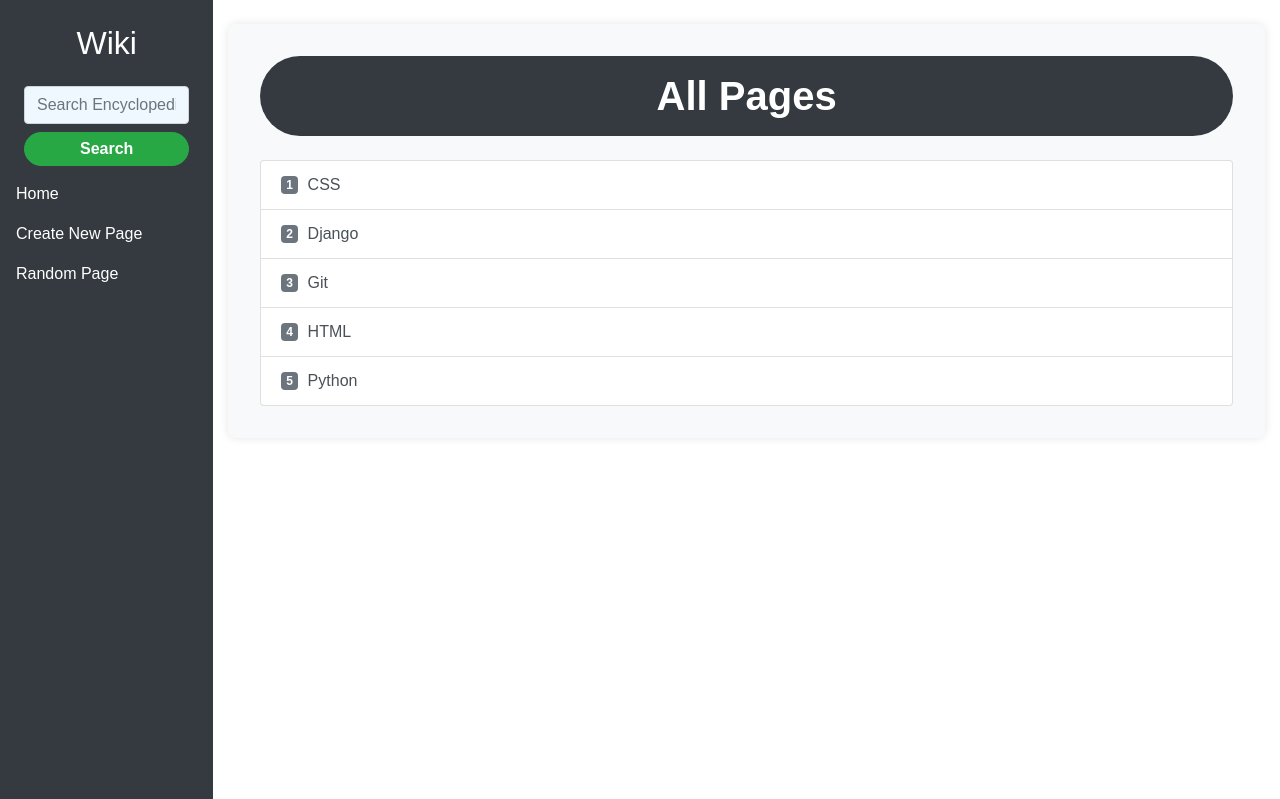
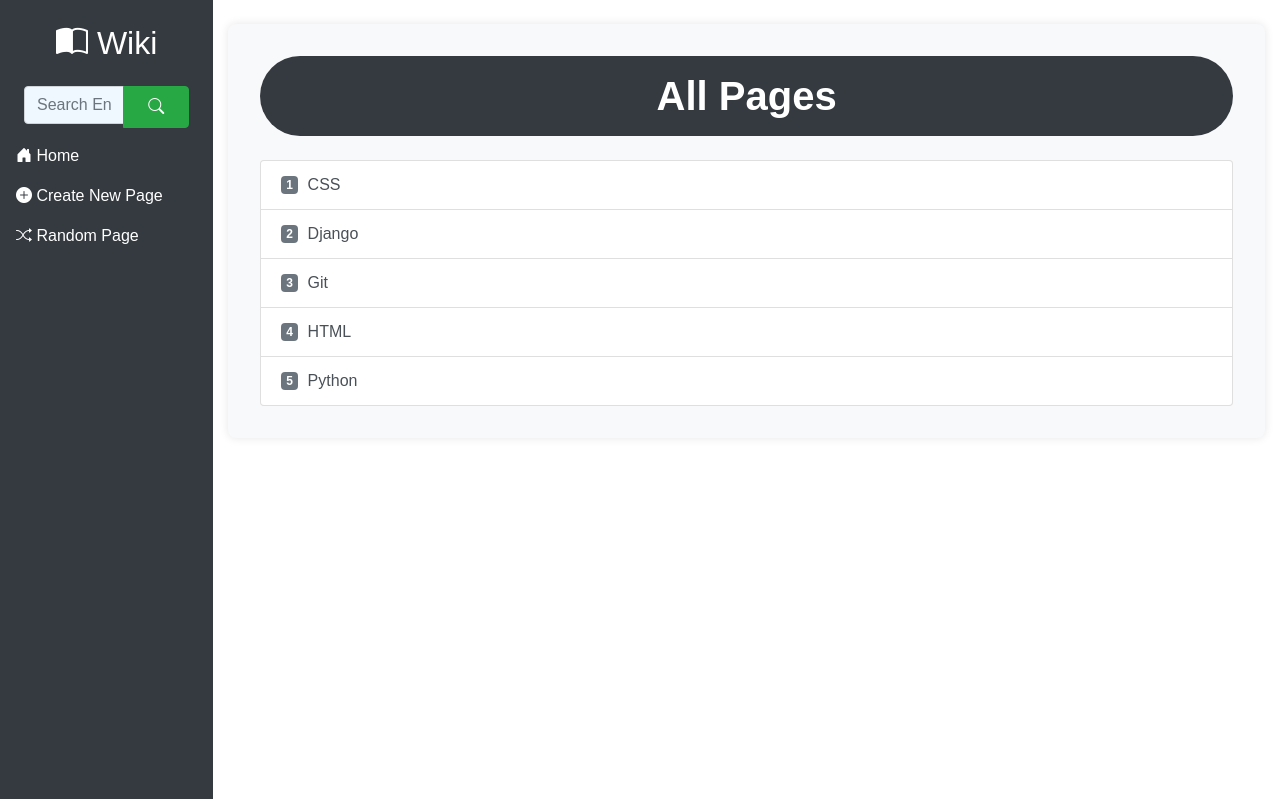
Before and after one commit to sandovaldavid/project-01-wiki, a Django app: page / in a window 1280 px wide. Shown: the top 799 px of the page. Run offline with Django 3.2, Linux system fonts and the light colour scheme; some libraries are stand-ins or nearby versions.

Commit message:
💄 Update: add Bootstrap Icons for enhanced UI and improve search form layout

```diff
--- a/encyclopedia/templates/encyclopedia/layout.html
+++ b/encyclopedia/templates/encyclopedia/layout.html
@@ -7,6 +7,10 @@
         <meta
             name="viewport"
             content="width=device-width, initial-scale=1, shrink-to-fit=no"
+        />
+        <link
+            rel="stylesheet"
+            href="https://cdn.jsdelivr.net/npm/bootstrap-icons@1.11.3/font/bootstrap-icons.min.css"
         />
         <link
             rel="stylesheet"
@@ -39,12 +43,15 @@
                     <nav
                         class="sidebar col-12 col-md-3 col-lg-2 p-3 d-flex flex-column"
                     >
-                        <a href="/" class="text-center"><h2>Wiki</h2></a>
+                        <a href="/" class="text-center">
+                            <h2><i class="bi bi-book-half"></i> Wiki</h2>
+                        </a>
                         <form
                             action="{% url 'index' %}"
                             method="GET"
                             class="mx-auto p-2"
                         >
+                            <div class="input-group">
                                 <input
                                     class="form-control fs-6"
                                     type="text"
@@ -52,28 +59,34 @@
                                     aria-label="Search"
                                     name="q"
                                 />
+                                <div class="input-group-append">
                                     <button
-                                class="btn btn-success mt-2 px-5 py-1 rounded-pill w-100"
+                                        class="btn btn-success"
                                         type="submit"
                                     >
-                                Search
+                                        <i class="bi bi-search"></i>
                                     </button>
+                                </div>
+                            </div>
                         </form>
-                        <a href="{% url 'index' %}" class="w-100" type="button"
-                            >Home</a
-                        >
+                        <a href="{% url 'index' %}" class="w-100" type="button">
+                            <i class="bi bi-house-door-fill"></i> Home
+                        </a>
                         <a
                             href="{% url 'new_page' %}"
                             class="w-100"
                             type="button"
-                            >Create New Page</a
                         >
+                            <i class="bi bi-plus-circle-fill"></i> Create New
+                            Page
+                        </a>
                         <a
                             href="{% url 'random_page' %}"
                             class="w-100"
                             type="button"
-                            >Random Page</a
                         >
+                            <i class="bi bi-shuffle"></i> Random Page
+                        </a>
                     </nav>
                     <main class="main col-12 col-md-9 col-lg-10">
                         {% block body %} {% endblock %}
```
Lines whose indentation alone changed are shown as unchanged.
